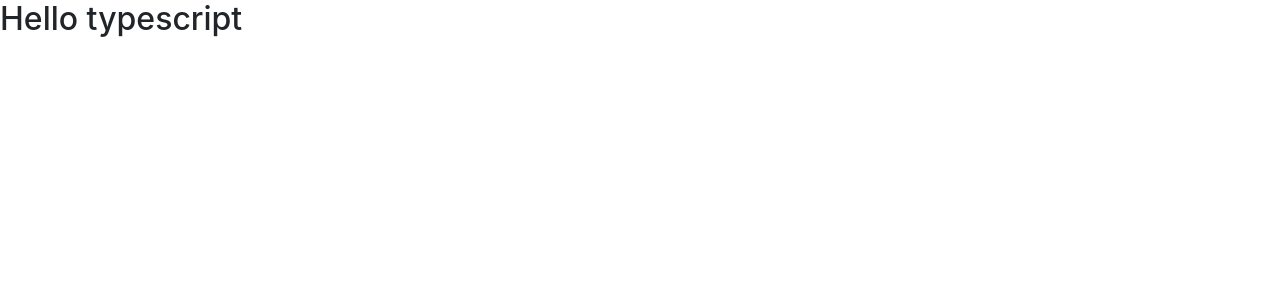
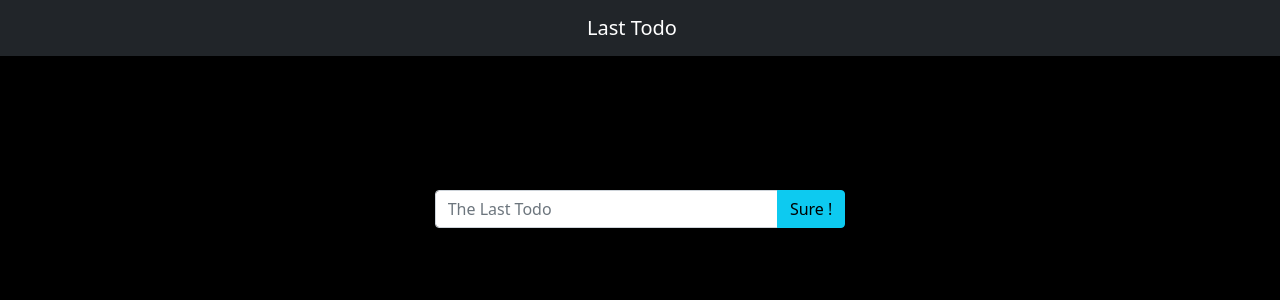
Before and after one commit to zzafergok/lasttodo, a React (Create React App) app: page / in a window 1280 px wide. Shown: the top 300 px of the page. Built offline with nearby package versions, Linux system fonts and the light colour scheme.

Commit message:
main structer completed

```diff
--- a/src/App.tsx
+++ b/src/App.tsx
@@ -1,7 +1,66 @@
+import React, { useState } from "react";
+import { Container, Button, FormControl, InputGroup } from "react-bootstrap";
+import Layout from "./components/Layout";
+
 function App() {
+  const [todo, setTodo] = useState("");
+  const [flag, setFlag] = useState(false);
+
   return (
     <>
-      <h2>Hello typescript</h2>
+      <Layout>
+        <div className="row write-todo-row">
+          <div className="col" />
+          {flag === false && (
+            <Container className="col justify-content-center">
+              <InputGroup className="mt-5 ">
+                <FormControl
+                  placeholder="The Last Todo"
+                  onChange={(e) => {
+                    let word = e.target.value;
+                    setTodo(word);
+                  }}
+                />
+                <Button
+                  onClick={() => {
+                    if (todo.length > 0) {
+                      setFlag(true);
+                    }
+                  }}
+                  variant="info"
+                >
+                  Sure !
+                </Button>
+              </InputGroup>
+            </Container>
+          )}
+          <div className="col" />
+        </div>
+        {flag === true && (
+          <div className="row mt-4 write-todo-row">
+            <div className="col-4" />
+            <Container className="col-4 bg-warning rounded">
+              <div>
+                <p className="text-dark justify-content-center  write-todo-p">
+                  {todo}
+                </p>
+              </div>
+            </Container>
+            <div className="col">
+              <Button
+                className="write-todo-btn"
+                onClick={() => {
+                  setTodo("");
+                  setFlag(false);
+                }}
+              >
+                X
+              </Button>
+            </div>
+            <div className="col-2" />
+          </div>
+        )}
+      </Layout>
     </>
   );
 }
--- /dev/null
+++ b/src/components/Header.tsx
@@ -0,0 +1,20 @@
+import React from "react";
+import { Navbar, Container } from "react-bootstrap";
+
+interface IProps {
+  projectName: string;
+}
+
+const Header: React.StatelessComponent<IProps> = ({ projectName }) => {
+  return (
+    <>
+      <Navbar bg="dark" variant="dark">
+        <Container className="justify-content-center">
+          <Navbar.Brand href="#home">{projectName}</Navbar.Brand>
+        </Container>
+      </Navbar>
+    </>
+  );
+};
+
+export default Header;
--- /dev/null
+++ b/src/components/Layout.tsx
@@ -0,0 +1,17 @@
+import React from "react";
+import Header from "./Header";
+
+interface LayoutProps {
+  children?: React.ReactNode;
+}
+
+const Layout: React.StatelessComponent<LayoutProps> = ({ children }) => {
+  return (
+    <>
+      <Header projectName={"Last Todo"} />
+      {children}
+    </>
+  );
+};
+
+export default Layout;
--- a/src/index.css
+++ b/src/index.css
@@ -1,13 +1,21 @@
 body {
-  margin: 0;
-  font-family: -apple-system, BlinkMacSystemFont, 'Segoe UI', 'Roboto', 'Oxygen',
-    'Ubuntu', 'Cantarell', 'Fira Sans', 'Droid Sans', 'Helvetica Neue',
-    sans-serif;
-  -webkit-font-smoothing: antialiased;
-  -moz-osx-font-smoothing: grayscale;
+background-color: black;
 }
 
 code {
   font-family: source-code-pro, Menlo, Monaco, Consolas, 'Courier New',
     monospace;
 }
+
+.write-todo-p{
+  margin-top: 12px;
+}
+
+.write-todo-btn{
+  margin-top: 6px;
+}
+
+.write-todo-row{
+  text-align: center;
+  transform:translateY(100%);
+}
```
